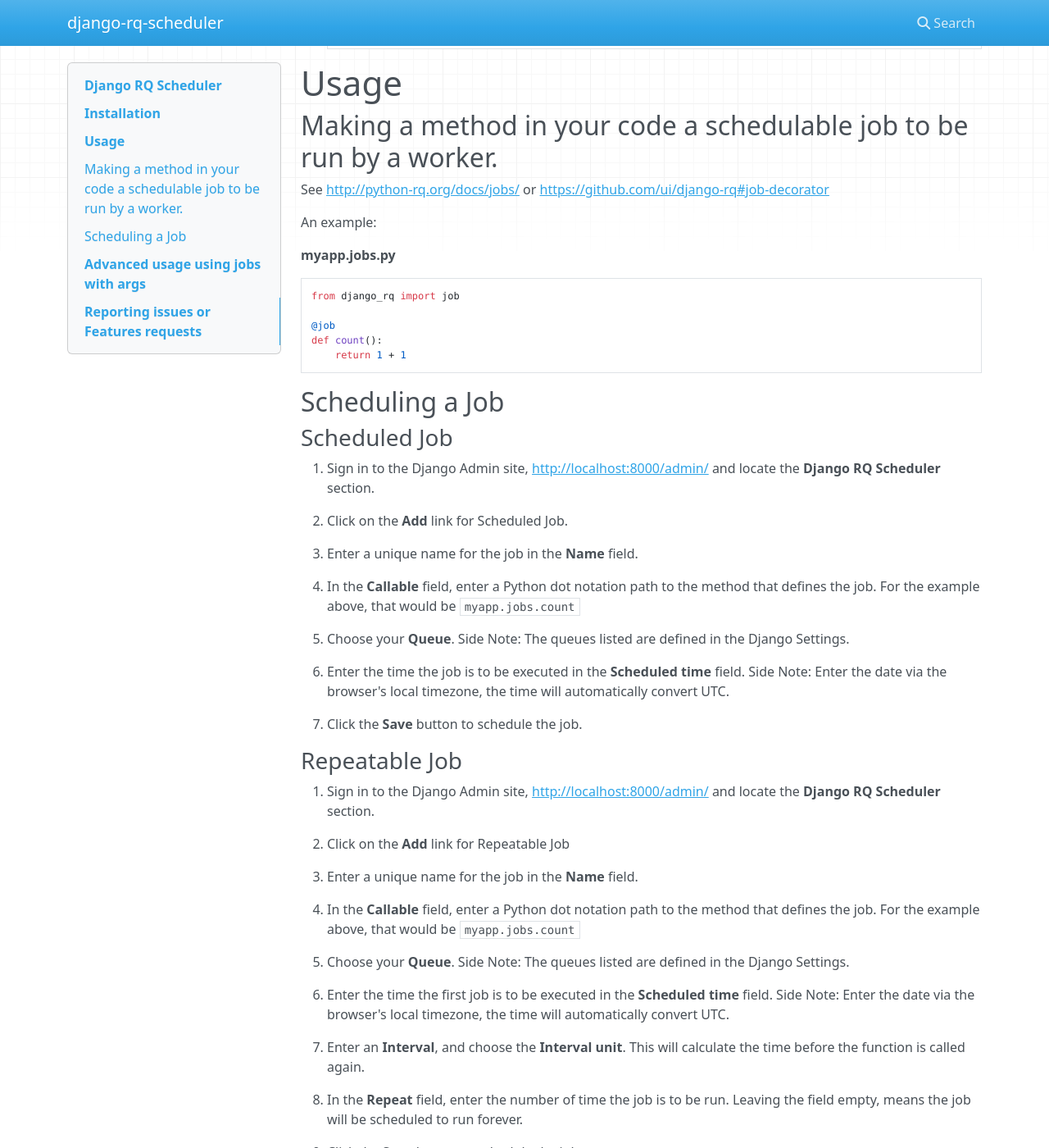
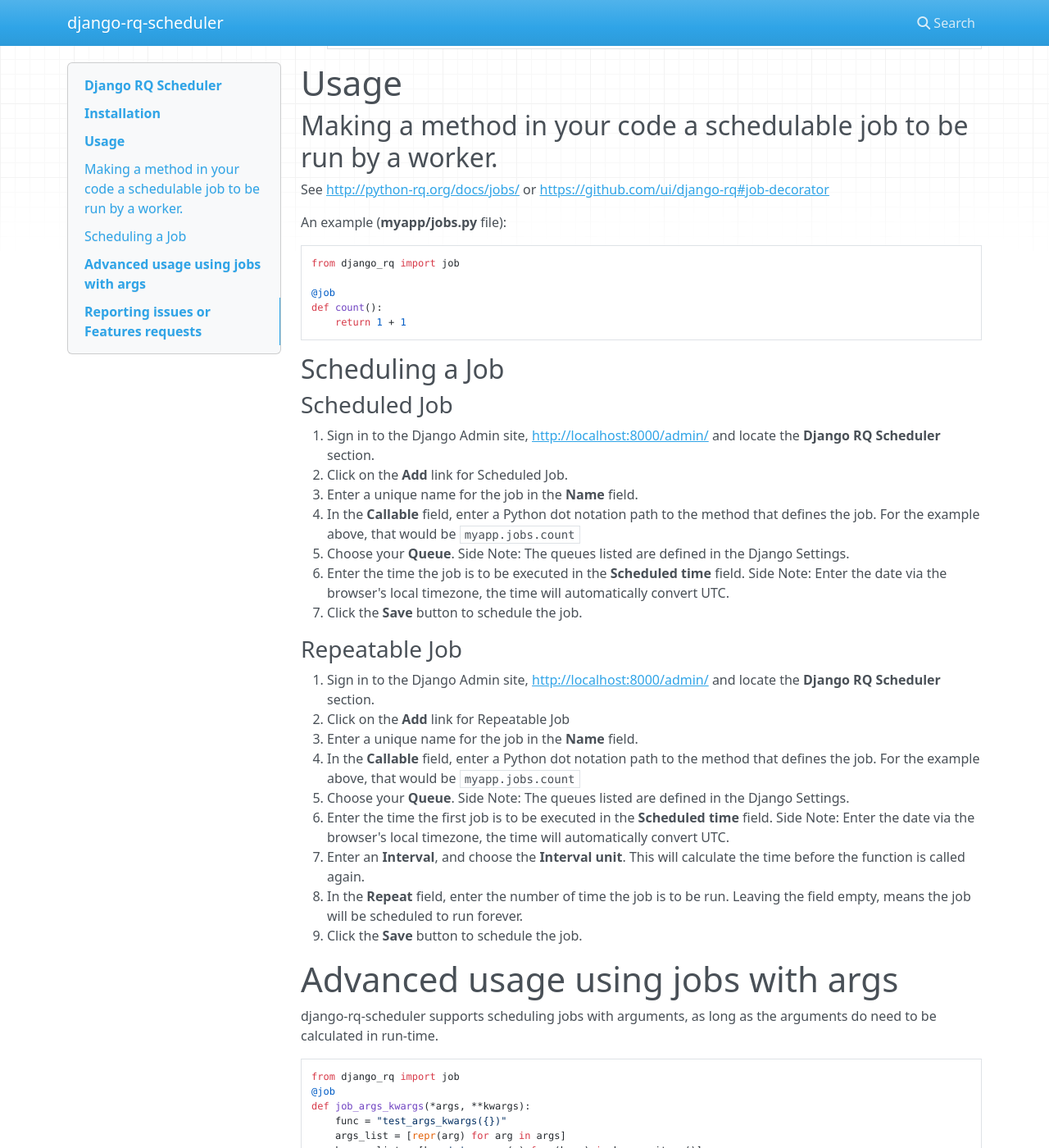
Before and after one commit to dsoftwareinc/django-rq-scheduler, an MkDocs documentation site: the page built from docs/index.md, in a window 1280 px wide and 1400 px high, scrolled down 1039 px. Shown: the whole window at 82% size. Built offline with MkDocs 1.6.1, drawn with Linux system fonts in a browser that asks for light colours; nearby versions of some CDN libraries; some of the changed text lies outside the part shown.

Commit message:
Update documentation

````diff
--- a/docs/index.md
+++ b/docs/index.md
@@ -49,9 +49,9 @@
 ```
 
 4. Run migrations.
- ```shell
- ./manage.py migrate
- ```
+```shell
+./manage.py migrate
+```
 
 # Usage
 
@@ -59,10 +59,7 @@
 
 See http://python-rq.org/docs/jobs/ or https://github.com/ui/django-rq#job-decorator
 
-An example:
-
-**myapp.jobs.py**
-
+An example (**myapp/jobs.py** file):
 ```python
 from django_rq import job
 
@@ -76,42 +73,30 @@
 ### Scheduled Job
 
 1. Sign in to the Django Admin site, http://localhost:8000/admin/ and locate the **Django RQ Scheduler** section.
-
 2. Click on the **Add** link for Scheduled Job.
-
 3. Enter a unique name for the job in the **Name** field.
-
 4. In the **Callable** field, enter a Python dot notation path to the method that defines the job. For the example above, that would be `myapp.jobs.count`
-
 5. Choose your **Queue**. Side Note: The queues listed are defined in the Django Settings.
-
 6. Enter the time the job is to be executed in the **Scheduled time** field. Side Note: Enter the date via the browser's local timezone, the time will automatically convert UTC.
-
 7. Click the **Save** button to schedule the job.
 
 ### Repeatable Job
 
 1. Sign in to the Django Admin site, http://localhost:8000/admin/ and locate the **Django RQ Scheduler** section.
-
 2. Click on the **Add** link for Repeatable Job
-
 3. Enter a unique name for the job in the **Name** field.
-
 4. In the **Callable** field, enter a Python dot notation path to the method that defines the job. For the example above, that would be `myapp.jobs.count`
-
 5. Choose your **Queue**. Side Note: The queues listed are defined in the Django Settings.
-
 6. Enter the time the first job is to be executed in the **Scheduled time** field. Side Note: Enter the date via the browser's local timezone, the time will automatically convert UTC.
-
 7. Enter an **Interval**, and choose the **Interval unit**. This will calculate the time before the function is called again.
-
 8. In the **Repeat** field, enter the number of time the job is to be run. Leaving the field empty, means the job will be scheduled to run forever.
-
 9. Click the **Save** button to schedule the job.
 
 # Advanced usage using jobs with args
 
-django-rq-scheduler supports
+django-rq-scheduler supports scheduling jobs with arguments, as long as the
+arguments do need to be calculated in run-time.
+
 ```python
 
 from django_rq import job
````
